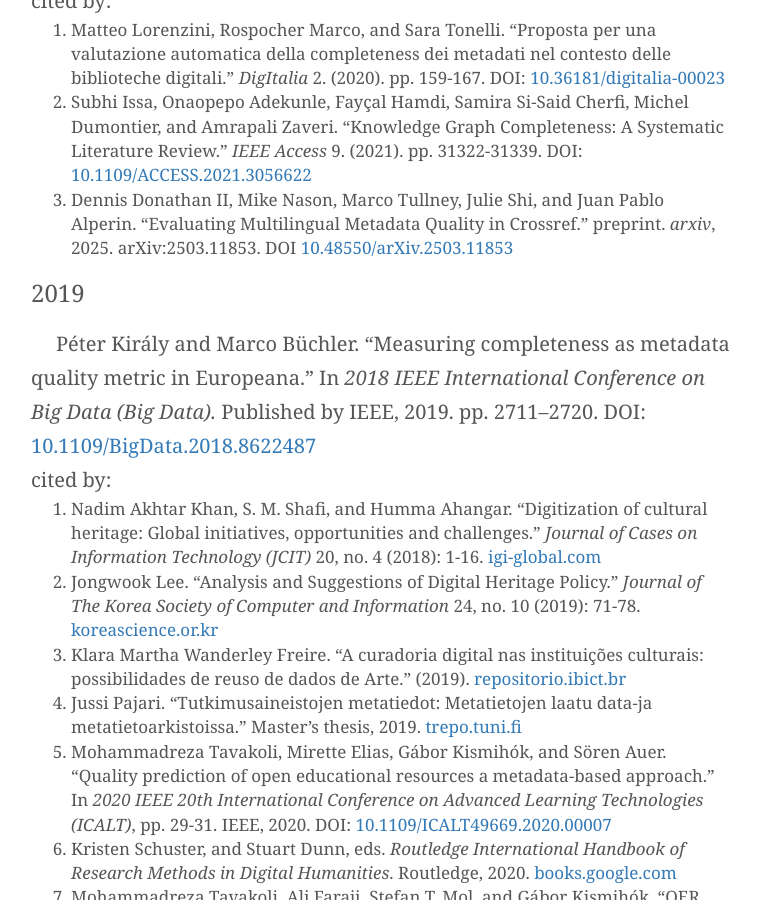
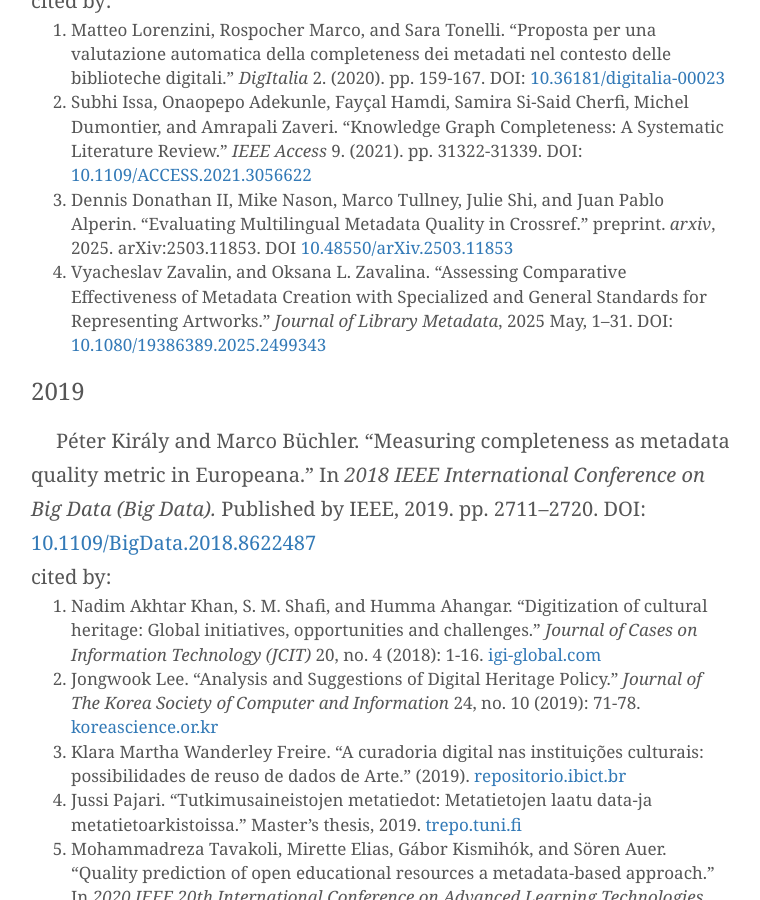
Before and after one commit to pkiraly/pkiraly.github.io, a Jekyll site: the page built from about.md, in a window 1280 px wide and 900 px high, scrolled down 6571 px. Shown: the whole window, without its empty margins (259-1019 px from the left). Built offline with Jekyll 4.4.1, drawn with Linux system fonts in a browser that asks for light colours; nearby versions of some CDN libraries; some web fonts are replaced; comment, search, counter and statistics services are not loaded; some of the changed text lies outside the part shown.

Commit message:
Add Zavalin, and Zavalina, 2025

```diff
--- a/about.md
+++ b/about.md
@@ -109,6 +109,7 @@ cited by:<br/>
 1. Matteo Lorenzini, Rospocher Marco, and Sara Tonelli. "Proposta per una valutazione automatica della completeness dei metadati nel contesto delle biblioteche digitali." _DigItalia_ 2. (2020). pp. 159-167. DOI: [10.36181/digitalia-00023](https://doi.org/10.36181/digitalia-00023)
 2. Subhi Issa, Onaopepo Adekunle, Fayçal Hamdi, Samira Si-Said Cherfi, Michel Dumontier, and Amrapali Zaveri. "Knowledge Graph Completeness: A Systematic Literature Review." _IEEE Access_ 9. (2021). pp. 31322-31339. DOI: [10.1109/ACCESS.2021.3056622](https://doi.org/10.1109/ACCESS.2021.3056622)
 3. Dennis Donathan II, Mike Nason, Marco Tullney, Julie Shi, and Juan Pablo Alperin. "Evaluating Multilingual Metadata Quality in Crossref." preprint. _arxiv_, 2025. arXiv:2503.11853. DOI [10.48550/arXiv.2503.11853](https://doi.org/10.48550/arXiv.2503.11853)
+4. Vyacheslav Zavalin, and Oksana L. Zavalina. "Assessing Comparative Effectiveness of Metadata Creation with Specialized and General Standards for Representing Artworks." _Journal of Library Metadata_, 2025 May, 1–31. DOI: [10.1080/19386389.2025.2499343](https://doi.org/10.1080/19386389.2025.2499343)
 
 
 ### 2019
@@ -190,6 +191,7 @@ cited by:<br/>
 13. Vinit Kumar, Chandrappa, and N. S. Harinarayana. "Exploring dimensions of metadata quality assessment: A scoping review." _Journal of Librarianship and Information Science_ (2024) DOI: [10.1177/09610006241239080](https://doi.org/10.1177/09610006241239080)
 14. Matlala Mahlatji, and Ngoepe Mpho. "Risk mitigation for curation of oral history content in South Africa" _ Innovation. Journal of appropriate librarianship and information work in Southern Africa_. 2024:69 pp. 25-45. https://hdl.handle.net/10520/ejc-innovation_v2024_n69_a3
 15. Matlala Rachel Mahlatji, and Ngoepe Mpho. “Access to Oral History Content in South Africa: Metadata Skills Matter.” _Collections: A Journal for Museum and Archives Professionals_, 2025 April, pp. 1-18. DOI: [10.1177/15501906251332939](https://doi.org/10.1177/15501906251332939)
+16. Vyacheslav Zavalin, and Oksana L. Zavalina. "Assessing Comparative Effectiveness of Metadata Creation with Specialized and General Standards for Representing Artworks." _Journal of Library Metadata_, 2025 May, 1–31. DOI: [10.1080/19386389.2025.2499343](https://doi.org/10.1080/19386389.2025.2499343)
 
 Péter Király. “Validating 126 million MARC records”. In *DATeCH2019 Proceedings of the 3rd International Conference on Digital Access to Textual Cultural Heritage* Brussels, Belgium — May 08-10, 2019. Published by ACM, 2019. ISBN: 978-1-4503-7194-0. pp. 161-168. DOI: [10.1145/3322905.3322929](https://doi.org/10.1145/3322905.3322929)<br/>
 cited by:<br/>
```
